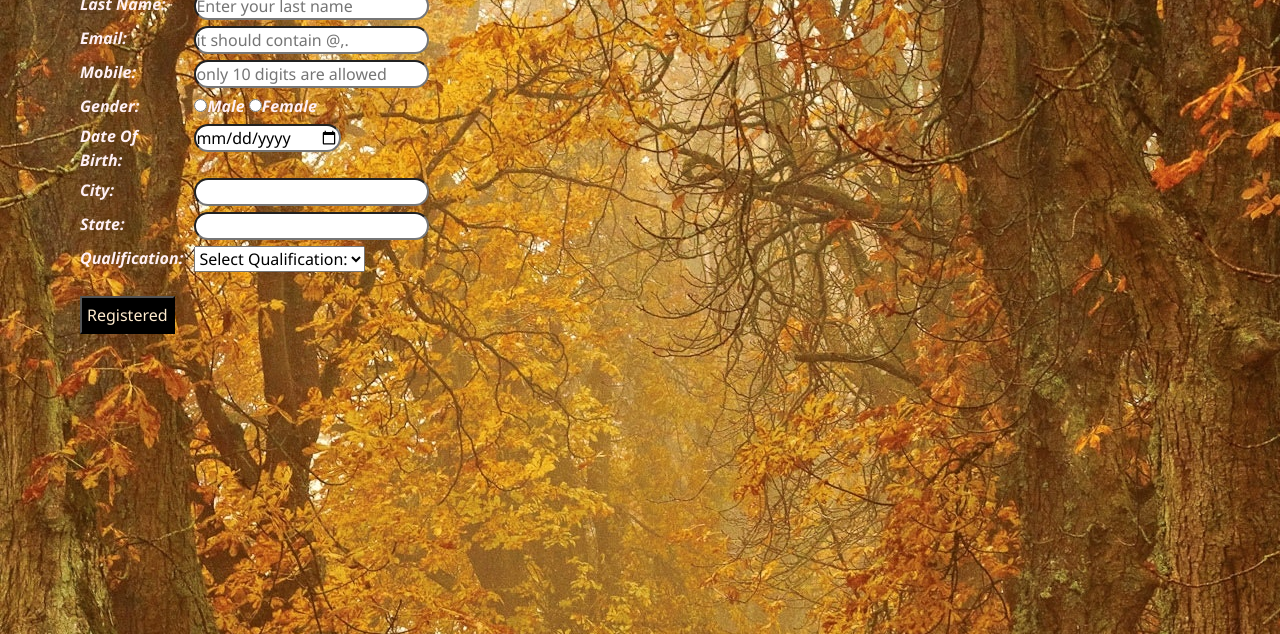
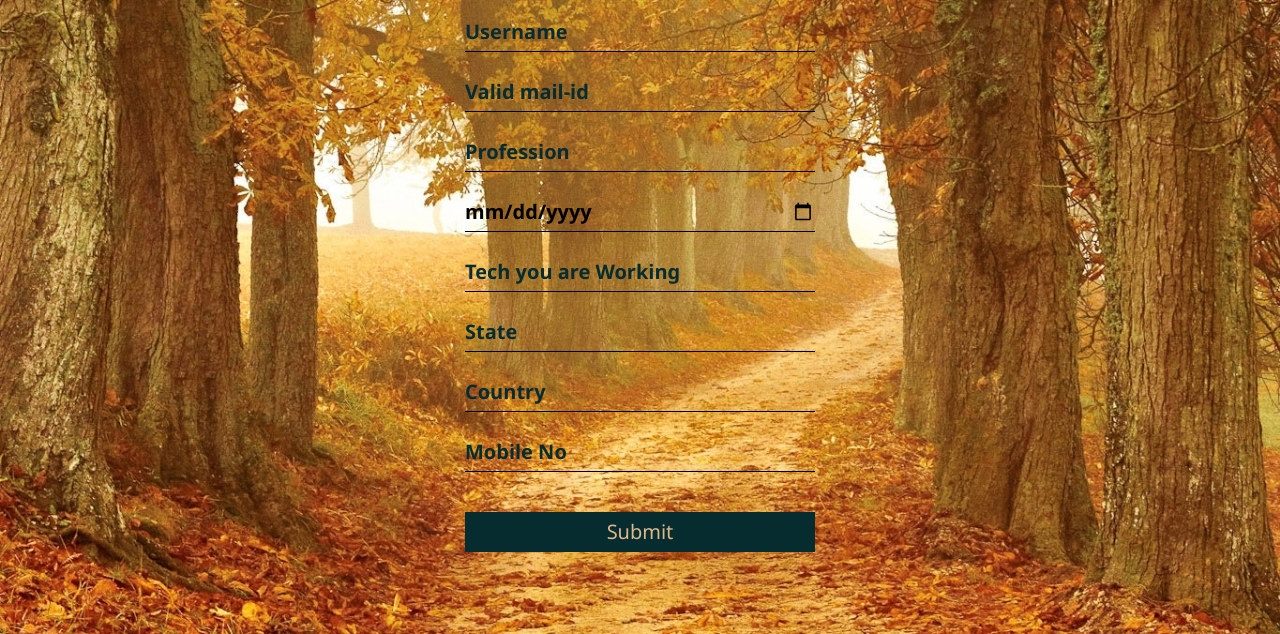
Before and after one commit to saqeeb11/HTML---CSS-Mini-Project---HTML---CSS-Mini-Project---7odnc63oqmh5, a plain HTML site: page contact.html in a window 1280 px wide. Shown: the part 166-800 px from the top of the page. Drawn offline with nearby package versions, Linux system fonts and the light colour scheme.

Commit message:
My clone Changes

```diff
--- a/contact.html
+++ b/contact.html
@@ -25,8 +25,34 @@
         </div>
     </div>
 </div>
+<div class="cr_form">
+    <from class="form_m">
+        <h2>Contact Form</h2>
+        <input id="f1" type="text" name="" placeholder="Username" required />
+        <input id="f1" type="email" name="" placeholder="Valid mail-id" required/>
+        <input id="f1" type="text" name="" placeholder="Profession" />
+        <input id="f1" type="date" name="" placeholder="DOB"/>
+        <input id="f1" type="text" name="" placeholder="Tech you are Working"/>
+        <input id="f1" type="text" name="" placeholder="State"/>
+        <input id="f1" type="text" name="" placeholder="Country"/>
+        <input id="f1" type="number" name="" placeholder="Mobile No" max="14"/>
+        <button type="submit">Submit</button>
+    </from>
 
-<div class="cnt_frm">
+</div>
+
+
+
+
+
+
+
+
+
+
+
+
+<!-- <div class="cnt_frm">
     <br>
     <br>
     <form class="form">
@@ -116,6 +142,6 @@
         </div>
     </div>
  </form>
-</div>
+</div> -->
 </body>
 </html>
--- a/styles.css
+++ b/styles.css
@@ -56,6 +56,11 @@
     font-weight: bolder;
     font-style: italic;
 }
+.idx_cnt{
+    color: #151D3B;
+    font-size: large;
+    font-style: oblique;
+}
 p{
     color: #151D3B;
     font-family: 'Times New Roman', Times, serif;
@@ -69,6 +74,7 @@ p{
     font-weight: bolder;
 
 }
+
 #wrii{
     color : darkolivegreen;
     font-style: oblique;
@@ -82,6 +88,13 @@ p{
     padding: 20px;
 }
 
+#icon_sp{
+    display: flex;
+    justify-content: space-evenly;
+    padding-bottom: 20px;
+}
+
+
 img{
     border-radius: 10rem;
 }
@@ -89,18 +102,14 @@ img{
 .content_2{
     text-align: center;
     background-color: lavenderblush;
+    /* padding: 10px 10px; */
 }
 
 .content_3{
-    background-color: #E2D784;
-}
-.content_3 a{
-    text-align: center;
+    background-color: #FFBDE6;
+    padding-top: 20px;
 }
 
-.content_3{
-    background-color: #E2D784;
-}
 .content_3 a{
     text-align: center;
 }
@@ -163,30 +172,51 @@ img{
 
 .cnt_bg{
     background-image: url(./myImages/pexels-pixabay-358238\ \(1\).jpg);
+    background-repeat: no-repeat;
+    background-position: center;
+    background-size: cover;
 }
-.container{
-    color: lavenderblush;
+
+.cr_form{
+    display: flex;
+    justify-content: center;
+    margin-top: 50px;
+    text-align: center;
+}
+
+#f1{
+    display: block;
+    width: 350px;
+    height: 40px;
+    margin: 20px;
+    border: none;
+    outline: none;
+    font-size: 20px;
+    background: transparent;
+    border-bottom: 1px solid black;
+    font-weight: bolder;
+    font-family: 'Segoe UI', Tahoma, Geneva, Verdana, sans-serif;
+}
+
+button{
+    width: 350px;
+    height: 40px;
+    font-size: 20px;
+    background-color: #062C30 ;
+    border: none;
+    color: burlywood;
+    margin-top: 20px;
+}
+
+h2{
+    margin-bottom: 30px;
+    color: #FFBDE6;
+    font-weight: 5px bolder;
     font-style: oblique;
+}
+
+::placeholder{
+    color: #062C30;
     font-weight: bolder;
-    border-radius: 2rem;
-    padding: 10px;
+    font-family: 'Segoe UI', Tahoma, Geneva, Verdana, sans-serif;
 }
-.col-10{
-    width:10%;
-    margin-top: 6px;
-}
-.col-90{
-    width: 90%;
-    margin-top: 6px;
-}
-button{
-    padding: 5px 5px;
-}
-input{
-    border-radius: 1rem;
-}
-#regist :hover{
-    display: block;
-    background-color: #E2D784;
-    color: black;
-}
```
Also changed, not shown: index.html (+21 -14 lines).
